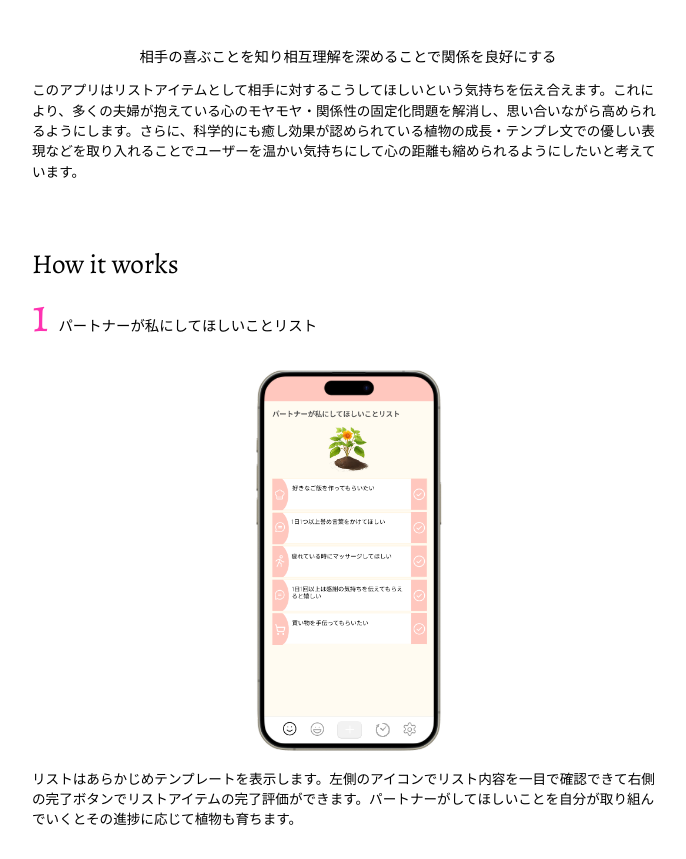
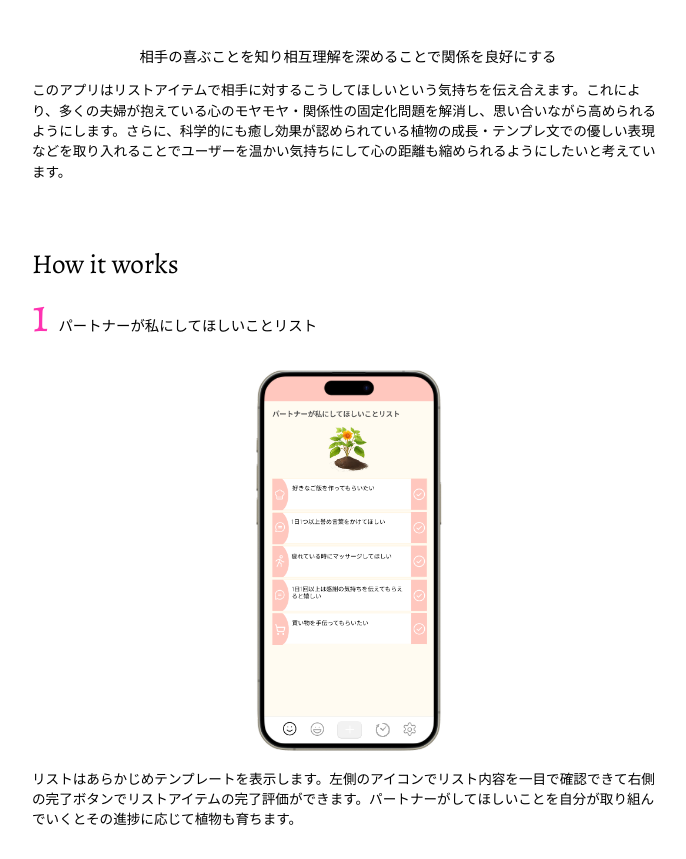
Before and after one commit to y-ugok/Introduction, a plain HTML site: page index.html in a window 1280 px wide. Shown: the part 1326-2185 px from the top of the page, without its empty margins (292-978 px from the left). Drawn offline with nearby package versions, Linux system fonts and the light colour scheme.

Commit message:
Update index.html

```diff
--- a/index.html
+++ b/index.html
@@ -27,7 +27,7 @@
         <img src="./img/dinner.png" />
         <h3>相手の喜ぶことを知り相互理解を深めることで関係を良好にする</h3>
         <p>
-          このアプリはリストアイテムとして相手に対するこうしてほしいという気持ちを伝え合えます。これにより、多くの夫婦が抱えている心のモヤモヤ・関係性の固定化問題を解消し、思い合いながら高められるようにします。さらに、科学的にも癒し効果が認められている植物の成長・テンプレ文での優しい表現などを取り入れることでユーザーを温かい気持ちにして心の距離も縮められるようにしたいと考えています。
+          このアプリはリストアイテムで相手に対するこうしてほしいという気持ちを伝え合えます。これにより、多くの夫婦が抱えている心のモヤモヤ・関係性の固定化問題を解消し、思い合いながら高められるようにします。さらに、科学的にも癒し効果が認められている植物の成長・テンプレ文での優しい表現などを取り入れることでユーザーを温かい気持ちにして心の距離も縮められるようにしたいと考えています。
         </p>
         <h2>How it works</h2>
         <div class="list-title">
```
